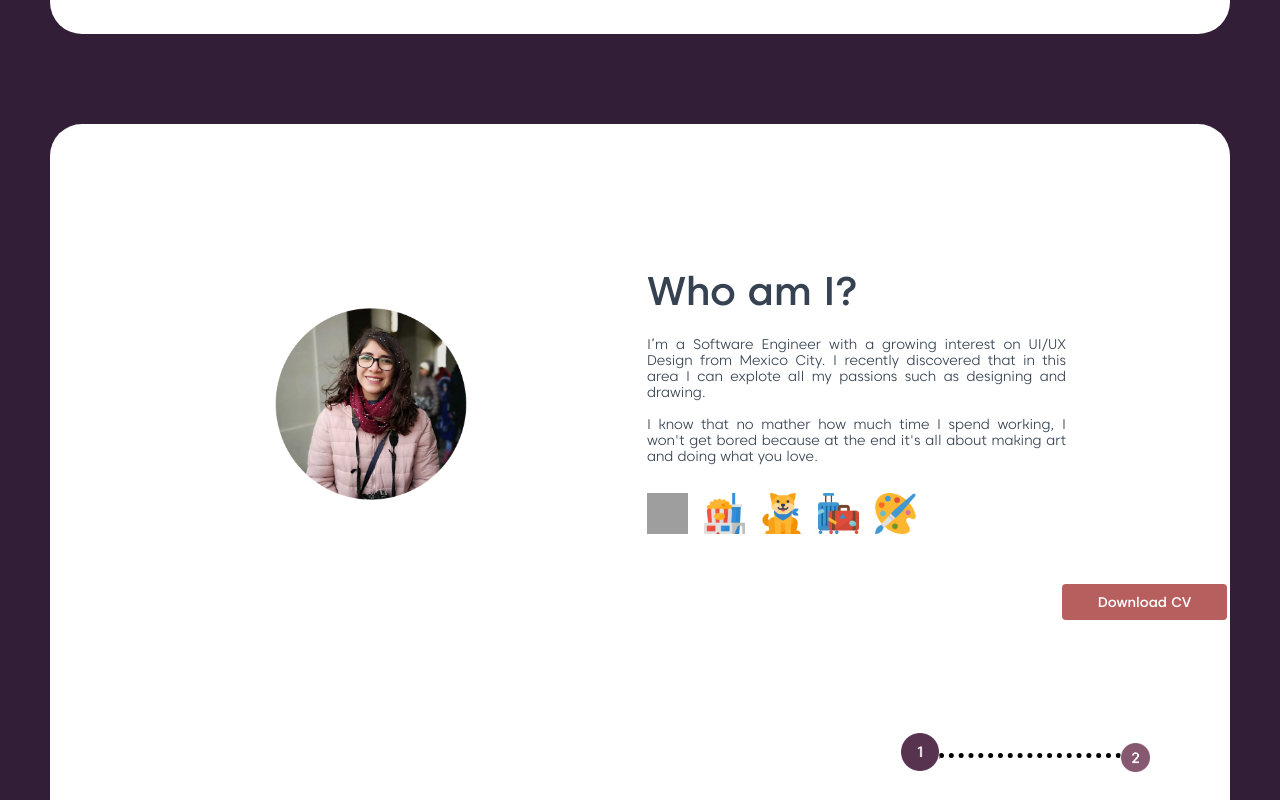
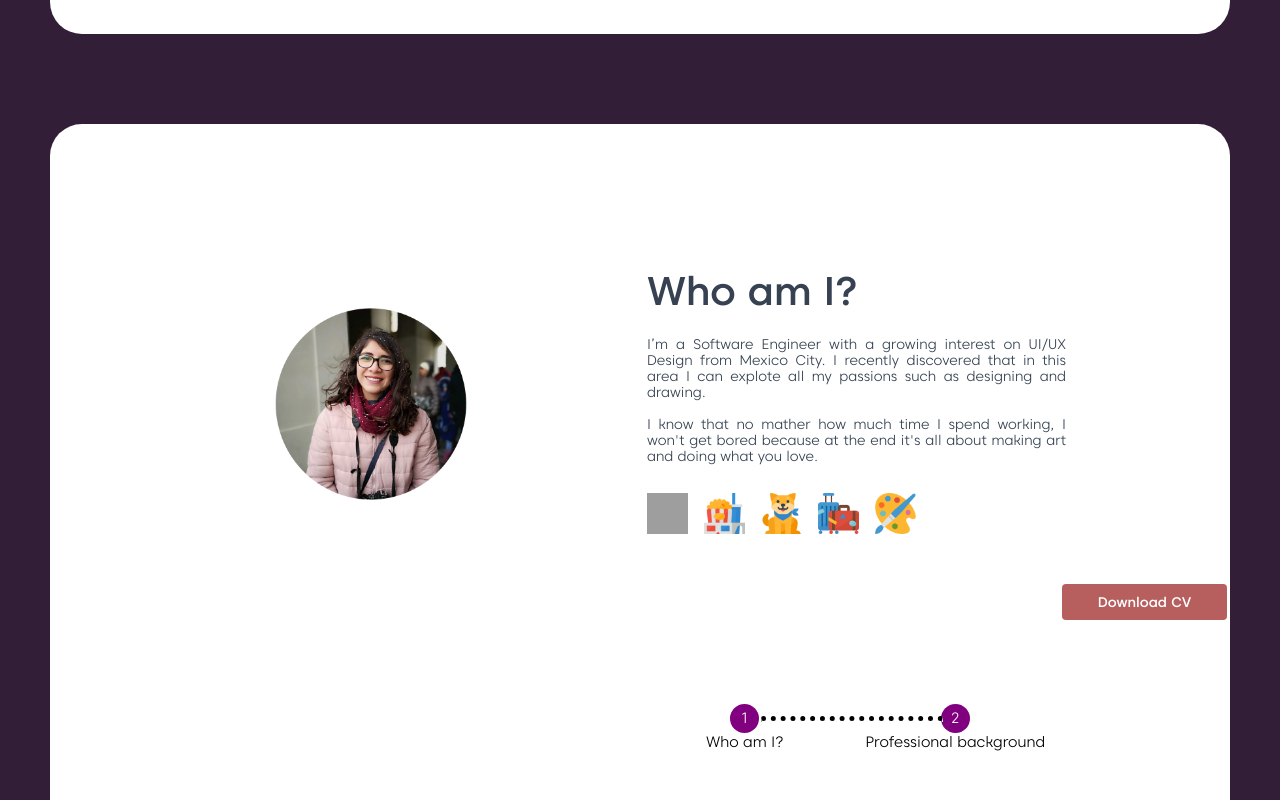
Before and after one commit to MarchCastro/NewPersonalPortfolio, a Vue app: page / in a window 1280 px wide. Shown: the part 736-1536 px from the top of the page. Built offline with nearby package versions, Linux system fonts and the light colour scheme; grey boxes are pictures that could not be loaded.

Commit message:
add css for second section

```diff
--- a/src/App.vue
+++ b/src/App.vue
@@ -38,7 +38,7 @@
 <script>
 import HomeCard from './components/HomeCard.vue'
 import AboutMeCard from './components/AboutMeCard.vue'
-import ProfessionalBackgroundCard from './components/ProfessionalBackgroundCard.vue'
+//import ProfessionalBackgroundCard from './components/ProfessionalBackgroundCard.vue'
 import PortfolioCard from './components/PortfolioCard.vue'
 import ExperienceCard from './components/ExperienceCard.vue'
 import EducationCard from './components/EducationCard.vue'
@@ -48,7 +48,7 @@ export default {
   components: {
     HomeCard,
     AboutMeCard,
-    ProfessionalBackgroundCard,
+    //ProfessionalBackgroundCard,
     PortfolioCard,
     ExperienceCard,
     EducationCard
--- a/src/components/AboutMeCard.vue
+++ b/src/components/AboutMeCard.vue
@@ -1,6 +1,7 @@
 <template>
   <div id="aboutMeCard" class="section">
     <div class="card">
+      <div class="first slider-section">
         <!-- Picture ovals -->
         <div class="oval one purple-one"></div>
         <div class="oval two purple-two"></div>
@@ -30,36 +31,52 @@
         <a href="https://docs.google.com/document/d/1S1TakiBraD6ywFT-RbG5DzFS3cFNWPZnnKo_x60n--8/export?format=pdf" download>
           <button class="button-cv">Download CV</button>
         </a>
+      </div>
 
+      <div class="second slider-section">
+        <professionalKnowledge />
+      </div>
 
       <!-- Slider options -->
       <div class="slider-options">
-        <img class="actual-slider" src="../assets/img/actual-option@3x.png">
+        <div class="option one">
+          <div class="number"> 1 </div>
+          <div class="actual-slider-text"> Who am I? </div>
+        </div>
 
         <hr>
 
-        <a href="#section-aboutme2">
-          <img class="second-slider" src="../assets/img/second-option@3x.png">
-        </a>
+        <div class="option two">
+          <div class="number"> 2 </div>
+          <div class="actual-slider-text"> Professional background </div>
         </div>
-      <div class="slider-text-div">
-        <p class="actual-slider-text"> Who am I? </p>
-        <p class="second-slider-text"> Professional Background </p>
       </div>
-
 
     </div>
   </div>
 </template>
 
 <script>
+import professionalKnowledge from './ProfessionalKnowledgeCard'
+
 export default {
+  components: {
+    professionalKnowledge: professionalKnowledge
+  },
   name: 'AboutMeCard'
 }
 </script>
 
 <!-- Add "scoped" attribute to limit CSS to this component only -->
 <style scoped lang="sass">
+  .card
+    max-height: calc(100vh - 60px)
+
+  .slider-section
+    display: inline-block
+    height: calc(100vh - 60px)
+    width: 100%
+
   .oval
     border-radius: 50%
     position: absolute
@@ -127,46 +144,39 @@ export default {
     width: 41px
 
   .slider-options
-    display: inline-flex
-    margin-left: 851px
-    margin-top: 113px
-    vertical-align: middle
+    bottom: 96px
+    height: 64px
+    position: absolute
+    right: 164px
+    vertical-align: top
+    width: 360px
 
-  .actual-slider
-    height: 38px
-    width: 38px
+    .option
+      display: inline-block
+      font-size: 15px
 
-  .second-slider
+      &:first-child
+        margin-right: 82px
+
+      .number
+        background: purple
+        border-radius: 50%
+        color: #FFF
         height: 29px
-    margin-right: 232px
-    margin-top: 10px
+        line-height: 29px
+        margin: 0 auto
+        text-align: center
         width: 29px
 
     hr
       border-bottom: none
       border-top: dotted 5px
+      left: 55px
+      margin: 0
       height: 1px
-    margin-top: 20px
+      position: absolute
+      top: 12px
       width: 180px
-
-  .slider-text-div
-    display: flex
-    height: 18px
-    margin-top: 8px
-
-  .actual-slider-text
-    color: #364252
-    font-family: 'CarosMedium'
-    font-size: 15px
-    margin-left: 831px
-
-  .second-slider-text
-    color: #364252
-    font-family: 'CarosMedium'
-    font-size: 15px
-    margin-left: 80px
-    margin-right: 164px
-
 
   @media screen and (min-width: 1440px)
     .oval
--- a/src/components/ProfessionalBackgroundCard.vue
+++ b/src/components/ProfessionalKnowledgeCard.vue
@@ -1,5 +1,5 @@
 <template>
-  <div id="professionalBackgroundCard" class="section">
+  <div id="professionalKnowledgeCard" class="section">
     <div class="card">
 
       <div class="title-page"> Professional knowledge </div>
@@ -86,7 +86,7 @@
 
 <script>
 export default {
-  name: 'ProfessionalBackgroundCard'
+  name: 'ProfessionalKnowledgeCard'
 }
 </script>
 
```
Lines whose indentation alone changed are shown as unchanged.
